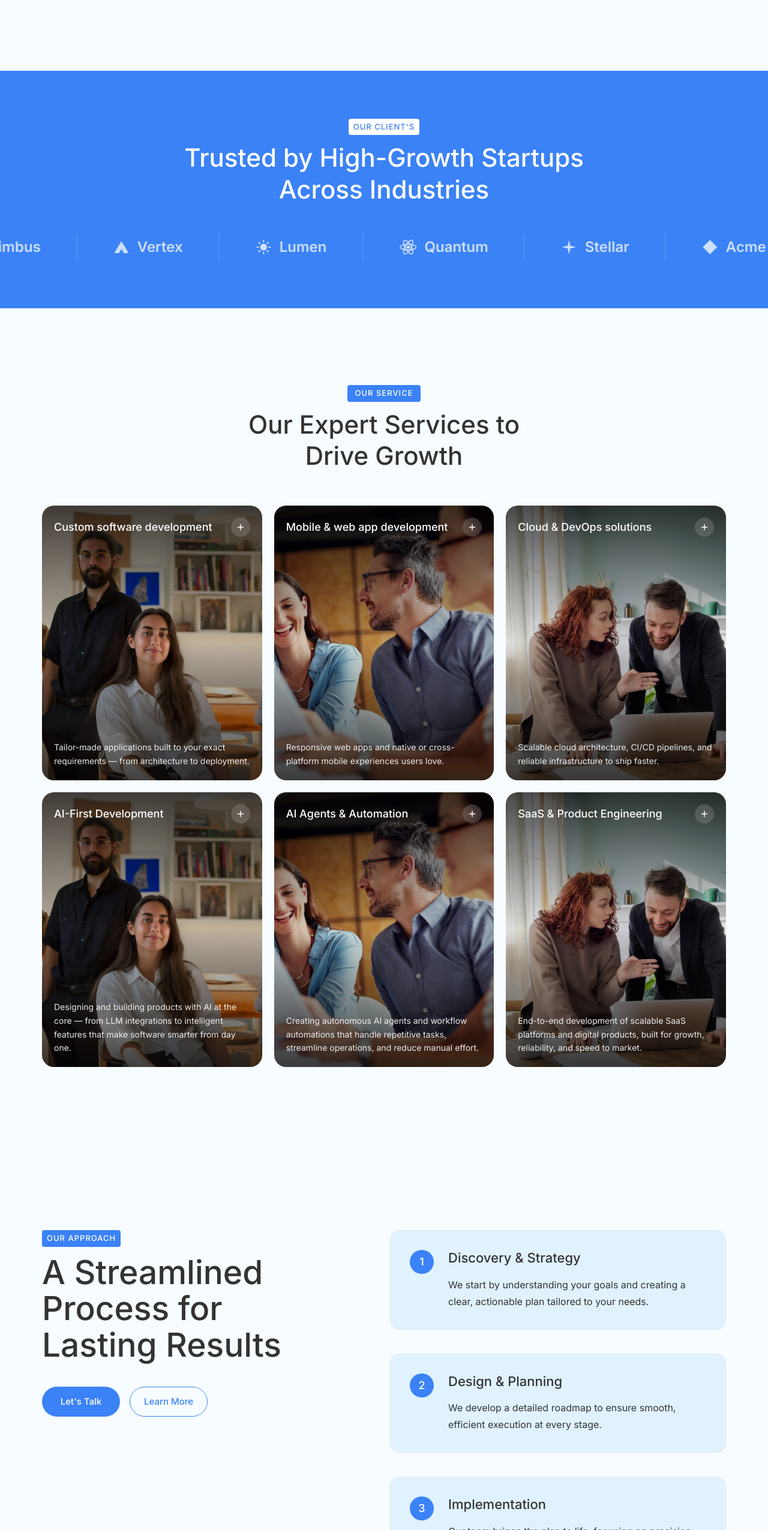
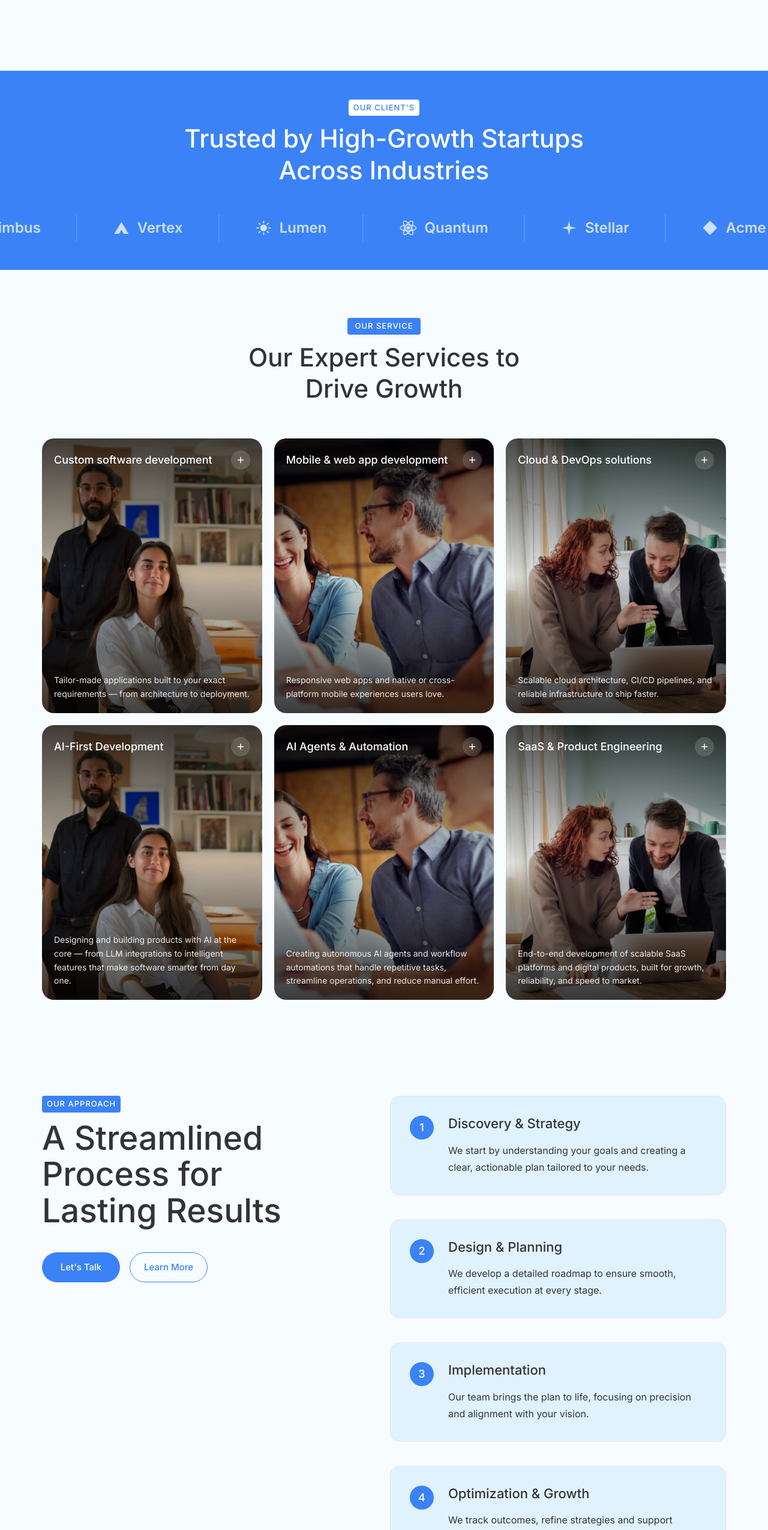
Before and after one commit to Arcks-Techno-Soft/website, a Next.js app: page / in a window 1280 px wide. Shown: the part 955-3506 px from the top of the page at 60% size. Built offline with nearby package versions, Linux system fonts and the light colour scheme.

Commit message:
version-2.8 : Reduced spacing between each sections.

```diff
--- a/src/components/sections/case-studies.tsx
+++ b/src/components/sections/case-studies.tsx
@@ -15,7 +15,7 @@ export function CaseStudies() {
   ];
 
   return (
-    <section id="case-studies" className="py-24 md:py-32 px-8">
+    <section id="case-studies" className="py-12 md:py-20 px-8">
       <div className="max-w-[1140px] mx-auto">
         {/* Header */}
         <div className="flex flex-col sm:flex-row sm:items-end sm:justify-between gap-6 mb-14">
--- a/src/components/sections/cta.tsx
+++ b/src/components/sections/cta.tsx
@@ -2,7 +2,7 @@ import Image from "next/image";
 
 export function CTA() {
   return (
-    <section id="contact" className="py-16 md:py-24 px-8">
+    <section id="contact" className="py-12 md:py-20 px-8">
       <div className="max-w-[1140px] mx-auto">
         <div className="relative bg-primary rounded-[32px] overflow-hidden px-8 py-20 md:py-28">
           {/* Decorative shapes */}
--- a/src/components/sections/industries.tsx
+++ b/src/components/sections/industries.tsx
@@ -11,7 +11,7 @@ export function Industries() {
   ];
 
   return (
-    <section className="py-24 md:py-32 px-8">
+    <section className="py-12 md:py-20 px-8">
       <div className="max-w-[1140px] mx-auto">
         {/* Heading */}
         <div className="flex flex-col items-center gap-3 mb-14">
--- a/src/components/sections/logo-cloud.tsx
+++ b/src/components/sections/logo-cloud.tsx
@@ -61,7 +61,7 @@ const logos: Logo[] = [
 
 export function LogoCloud() {
   return (
-    <section className="bg-primary py-20 overflow-hidden">
+    <section className="bg-primary py-10 md:py-12 overflow-hidden">
       {/* Heading — constrained to container width */}
       <div className="max-w-[1140px] mx-auto px-8 mb-12">
         <div className="flex flex-col items-center gap-3">
--- a/src/components/sections/process.tsx
+++ b/src/components/sections/process.tsx
@@ -23,7 +23,7 @@ export function Process() {
   ];
 
   return (
-    <section className="py-24 md:py-36 px-8">
+    <section className="py-12 md:py-20 px-8">
       <div className="max-w-[1140px] mx-auto flex flex-col lg:flex-row gap-16 lg:gap-[120px]">
         {/* Left: Title + CTAs */}
         <div className="w-full lg:w-[460px] flex flex-col gap-10 lg:sticky lg:top-32 lg:self-start">
--- a/src/components/sections/services.tsx
+++ b/src/components/sections/services.tsx
@@ -38,7 +38,7 @@ const services = [
 
 export function Services() {
   return (
-    <section id="services" className="py-24 md:py-32 px-8">
+    <section id="services" className="py-12 md:py-20 px-8">
       <div className="max-w-[1140px] mx-auto">
         {/* Heading */}
         <div className="flex flex-col items-center gap-3 mb-14">
--- a/src/components/sections/stats.tsx
+++ b/src/components/sections/stats.tsx
@@ -6,7 +6,7 @@ export function Stats() {
   ];
 
   return (
-    <section className="py-24 md:py-32 px-8">
+    <section className="py-12 md:py-20 px-8">
       <div className="max-w-[1140px] mx-auto">
         {/* Heading */}
         <div className="flex flex-col items-center gap-3 mb-14">
--- a/src/components/sections/testimonials.tsx
+++ b/src/components/sections/testimonials.tsx
@@ -17,7 +17,7 @@ export function Testimonials() {
   ];
 
   return (
-    <section className="py-24 md:py-32 px-8">
+    <section className="py-12 md:py-20 px-8">
       <div className="max-w-[1140px] mx-auto">
         {/* Heading */}
         <div className="flex flex-col items-center gap-3 mb-14">
```
